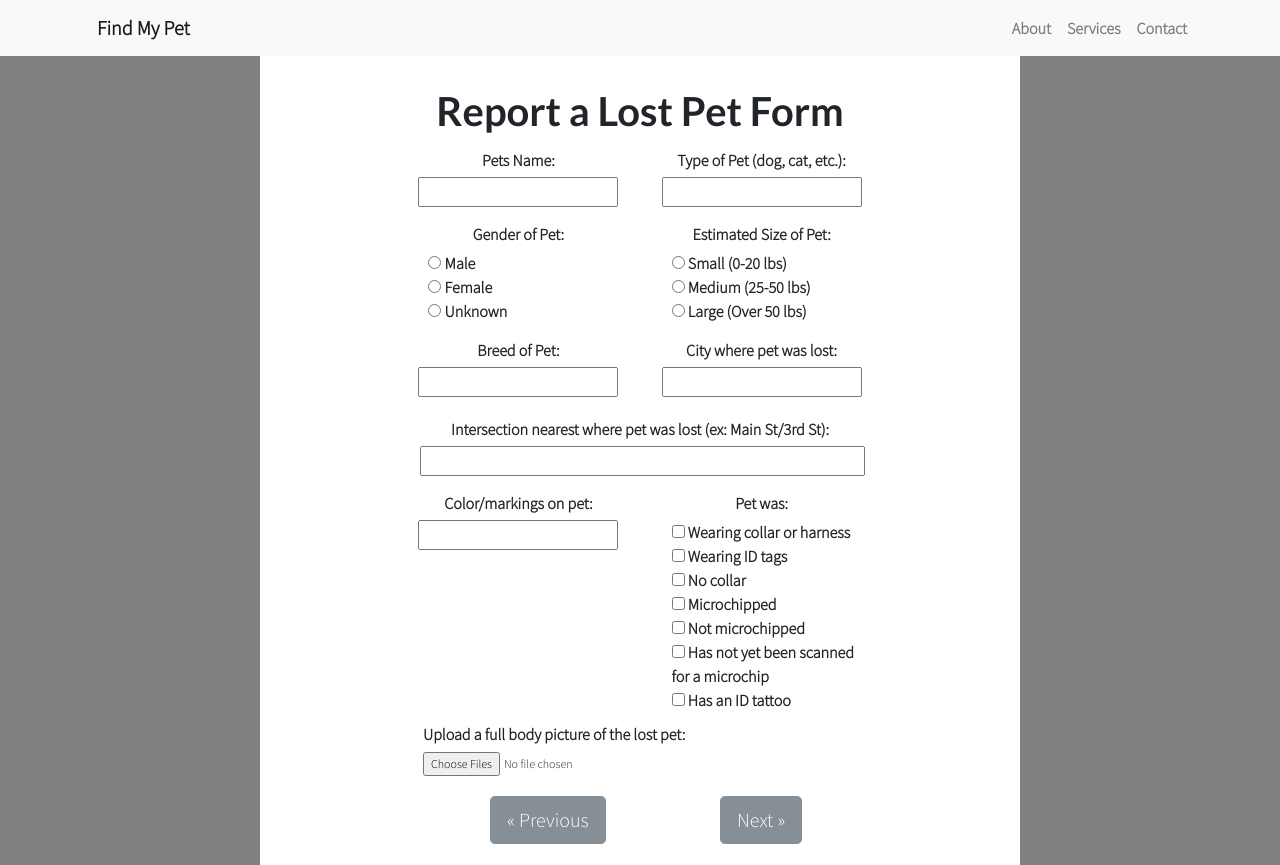
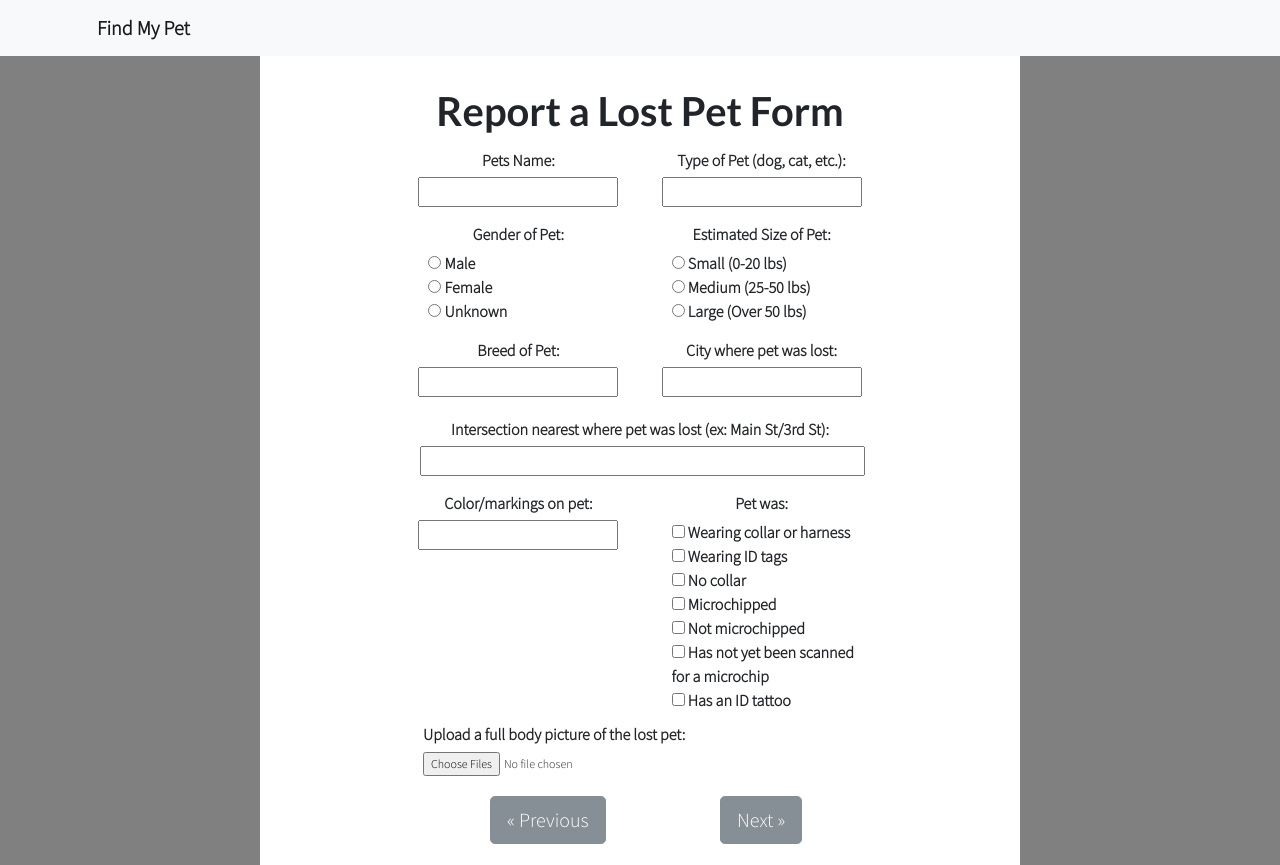
Before and after one commit to jdk27/FindPets, a website: page reportalostpet2.html in a window 1280 px wide. Drawn offline with Linux system fonts and the light colour scheme.

Commit message:
Update reportalostpet2.html

```diff
--- a/reportalostpet2.html
+++ b/reportalostpet2.html
@@ -34,7 +34,7 @@
         <button class="navbar-toggler" type="button" data-toggle="collapse" data-target="#navbarResponsive" aria-controls="navbarResponsive" aria-expanded="false" aria-label="Toggle navigation">
           <span class="navbar-toggler-icon"></span>
         </button>
-        <div class="collapse navbar-collapse" id="navbarResponsive">
+    <!--    <div class="collapse navbar-collapse" id="navbarResponsive">
           <ul class="navbar-nav ml-auto">
             <li class="nav-item">
               <a class="nav-link" href="#">About</a>
@@ -46,7 +46,7 @@
               <a class="nav-link" href="#">Contact</a>
             </li>
           </ul>
-        </div>
+        </div> -->
       </div>
     </nav>
 
```
